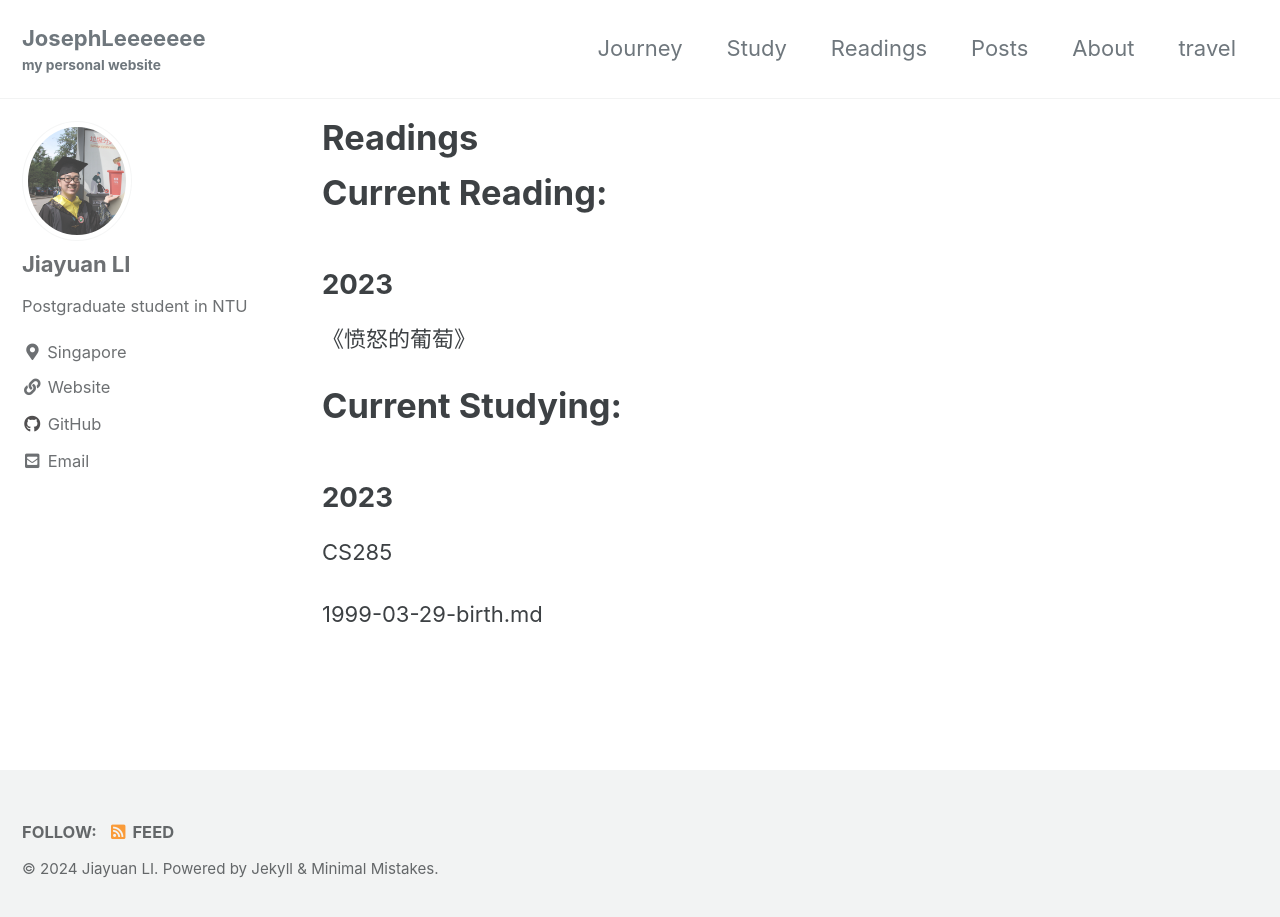
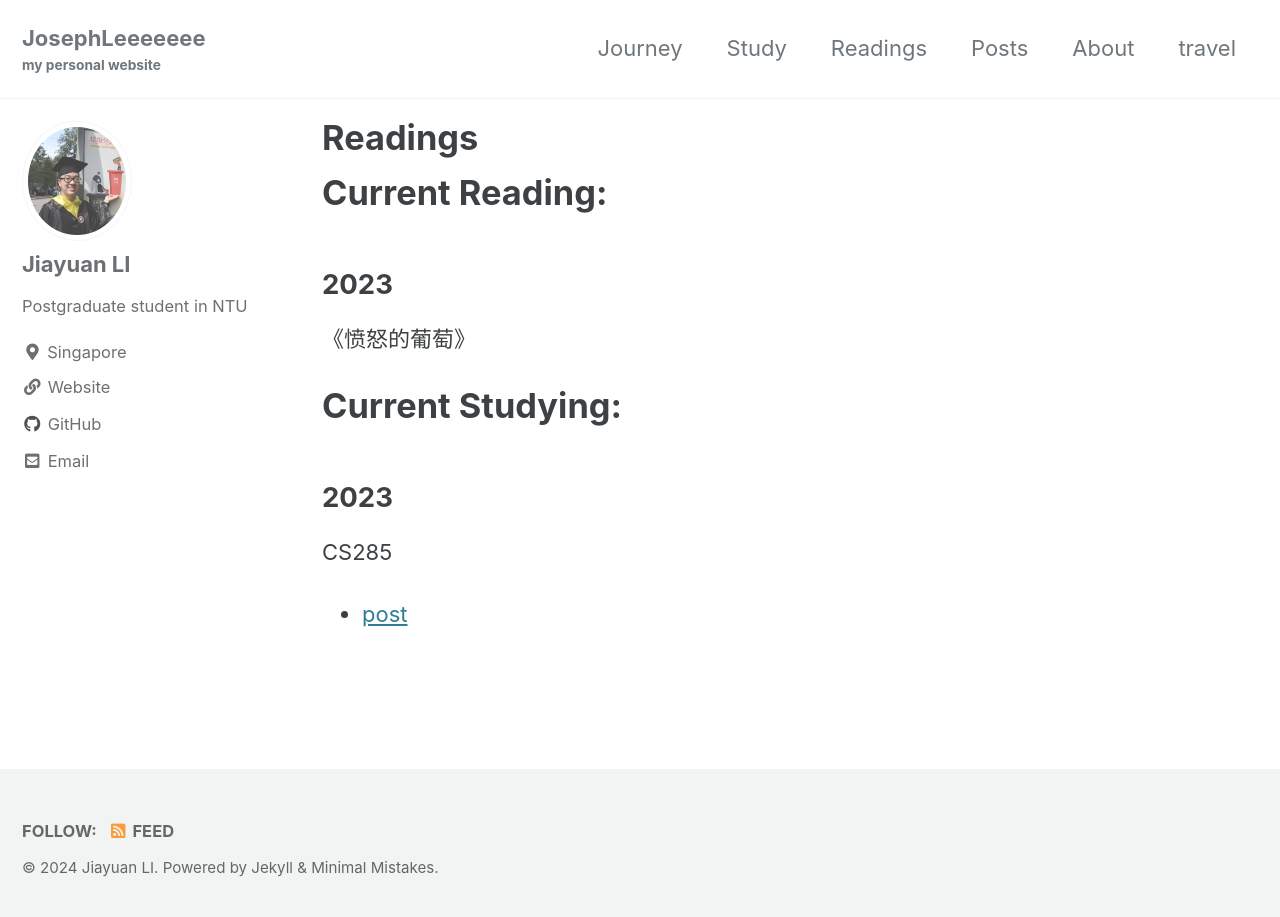
Before and after one commit to JosephLeeeeeee/Personal_Website, a Jekyll site: the page built from _pages/readings.md, in a window 1280 px wide and 924 px high. Shown: the top 917 px of the window. Built offline with Jekyll 4.4.1, drawn with Linux system fonts in a browser that asks for light colours; cached includes are drawn as plain includes.

Commit message:
Minor change

```diff
--- a/_pages/readings.md
+++ b/_pages/readings.md
@@ -11,4 +11,4 @@ author_profile: true
 ## 2023
 CS285
 
-{{ site.baseurl }}1999-03-29-birth.md
+- [post](https://leeeeeee.space/birth)
```
Also changed, not shown: _posts/1999-03-29-birth.md (+1 -0 lines).
